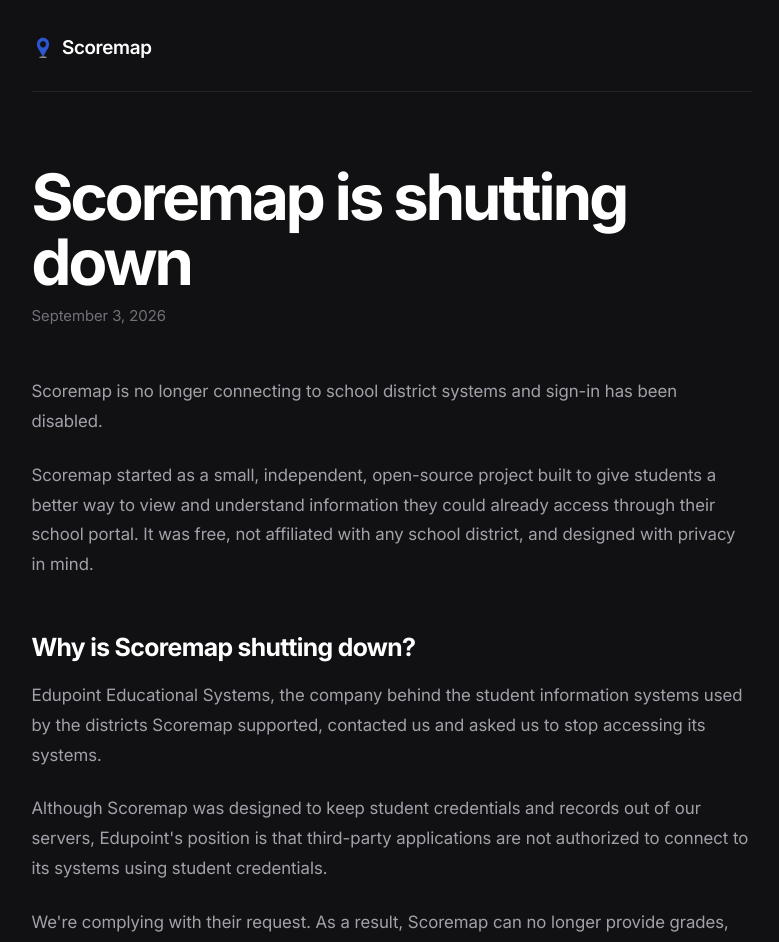
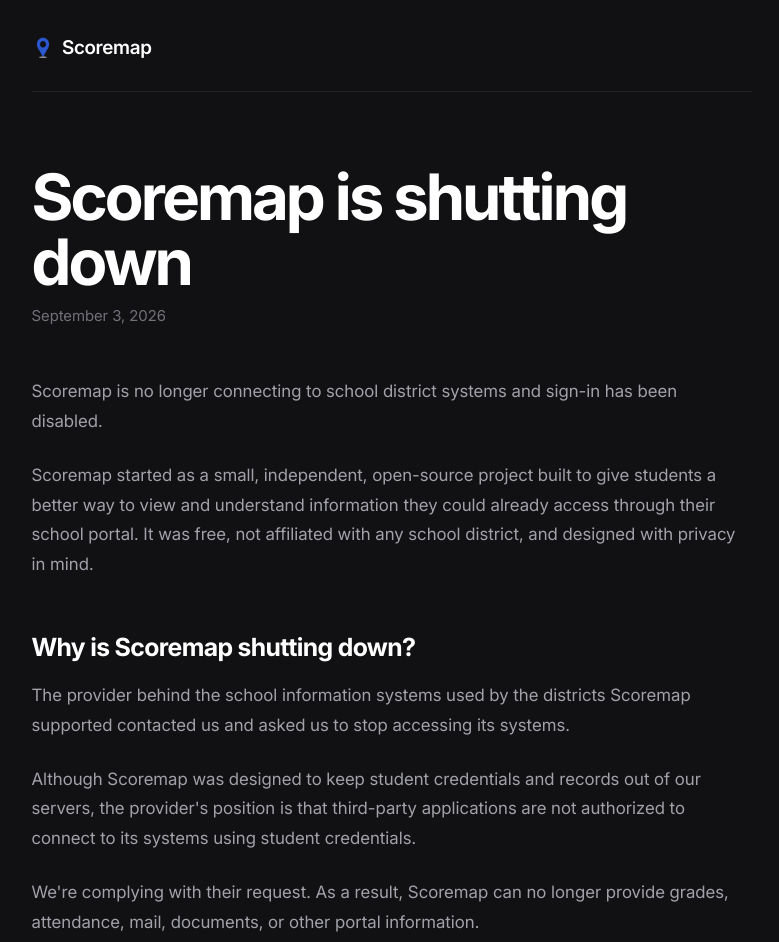
Before and after one commit to tshulin/scoremap, a React (Vite) app: page /shutdown in a window 1280 px wide. Shown: the top 942 px of the page, without its empty margins (241-1020 px from the left). Built offline with nearby package versions, Linux system fonts and the light colour scheme.

Commit message:
Remove provider name from shutdown statement

```diff
--- a/src/pages/Shutdown.jsx
+++ b/src/pages/Shutdown.jsx
@@ -36,13 +36,13 @@
         <h2>Why is Scoremap shutting down?</h2>
 
         <p>
-          Edupoint Educational Systems, the company behind the student information systems used by
-          the districts Scoremap supported, contacted us and asked us to stop accessing its systems.
+          The provider behind the school information systems used by the districts Scoremap
+          supported contacted us and asked us to stop accessing its systems.
         </p>
 
         <p>
           Although Scoremap was designed to keep student credentials and records out of our servers,
-          Edupoint&apos;s position is that third-party applications are not authorized to connect to its
+          the provider&apos;s position is that third-party applications are not authorized to connect to its
           systems using student credentials.
         </p>
 
```
